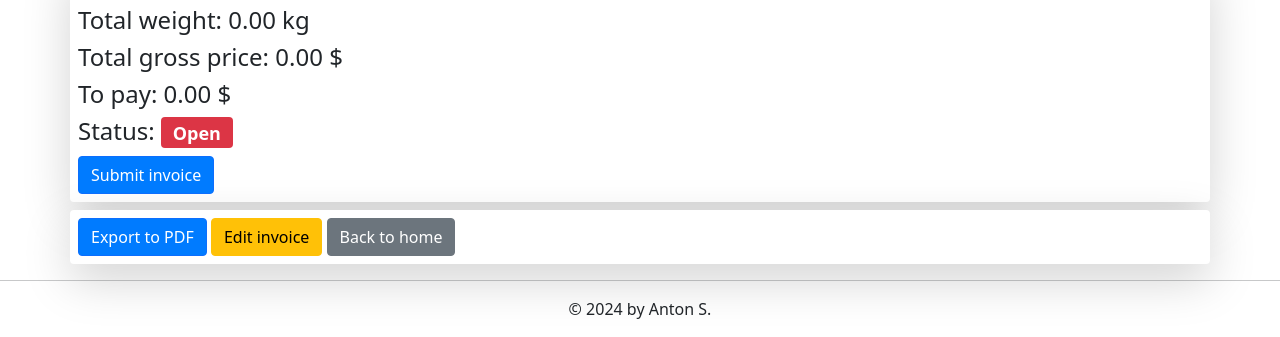
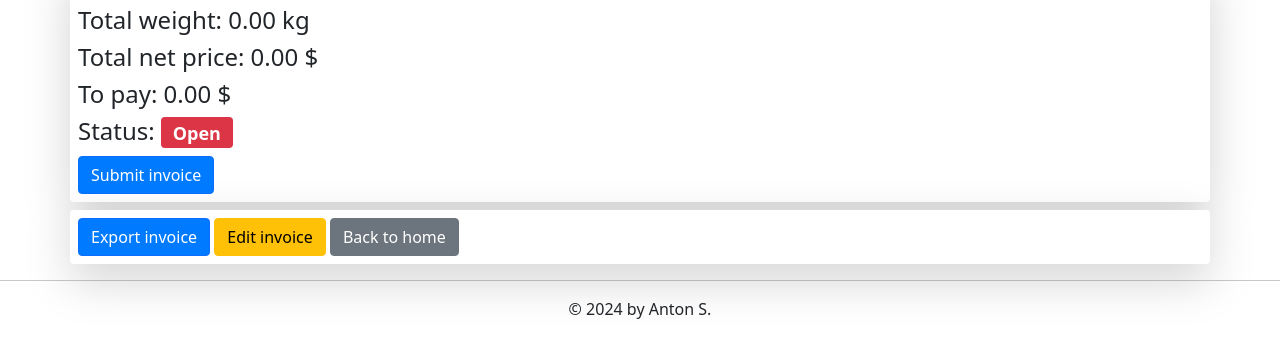
Before and after one commit to asiomchen/inventory-management, a Python web app: template templates/invoice.html in a window 1280 px wide. Shown: the part 502-839 px from the top of the page. Run offline with Jinja, Linux system fonts and the light colour scheme; the template is opened without the code that fills it, so the values that code supplies are empty; some libraries are stand-ins or nearby versions.

Commit message:
Update invoice template and PDF template
This commit updates the invoice template and PDF template to display the total net price instead of the total gross price.

```diff
--- a/templates/invoice.html
+++ b/templates/invoice.html
@@ -65,7 +65,7 @@
 <div class="container align-items-right text-right shadow-lg p-2 mb-2 mt-1 bg-body rounded">
     <h4 class="text-right">Total profit: {{ invoice.total_profit }} $</h4>
     <h4 class="text-right">Total weight: {{ '%0.2f'|format(invoice.total_weight) }} kg</h4>
-    <h4 class="text-right">Total gross price: {{ '%0.2f'|format(invoice.total_sale_price) }} $</h4>
+    <h4 class="text-right">Total net price: {{ '%0.2f'|format(invoice.total_sale_price) }} $</h4>
     <h4 class="text-right">To pay: {{ '%0.2f'|format(invoice.customer_price) }} $</h4>
 
     {% set status_class = 'bg-success' if invoice.status == 'closed' else 'bg-danger' %}
@@ -76,7 +76,7 @@
     {% endif %}
 </div>
 <div class="container align-items-right text-right shadow-lg p-2 mb-2 mt-1 bg-body rounded">
-    <a href="{{ url_for('invoice.print', invoice_id=invoice.idx) }}" class="btn btn-primary">Export to PDF</a>
+    <a href="{{ url_for('invoice.print', invoice_id=invoice.idx) }}" class="btn btn-primary">Export invoice</a>
     <a href="{{ url_for('main.edit_invoice', invoice_id=invoice.idx) }}" class="btn btn-warning">Edit invoice</a>
     <a href="{{ url_for('main.index') }}" class="btn btn-secondary">Back to home</a>
 </div>
--- a/templates/pdf_template.html
+++ b/templates/pdf_template.html
@@ -108,7 +108,7 @@
 
         <div class="totals">
             <p>Total Weight:      {{ '%0.2f'|format(invoice.total_weight) }} kg</p>
-            <p>Total Gross Price: {{ '%0.2f'|format(invoice.total_sale_price) }} $</p>
+            <p>Total Net Price: {{ '%0.2f'|format(invoice.total_sale_price) }} $</p>
             <p>To Pay:            {{ '%0.2f'|format(invoice.customer_price) }} $</p>
         </div>
 
```
